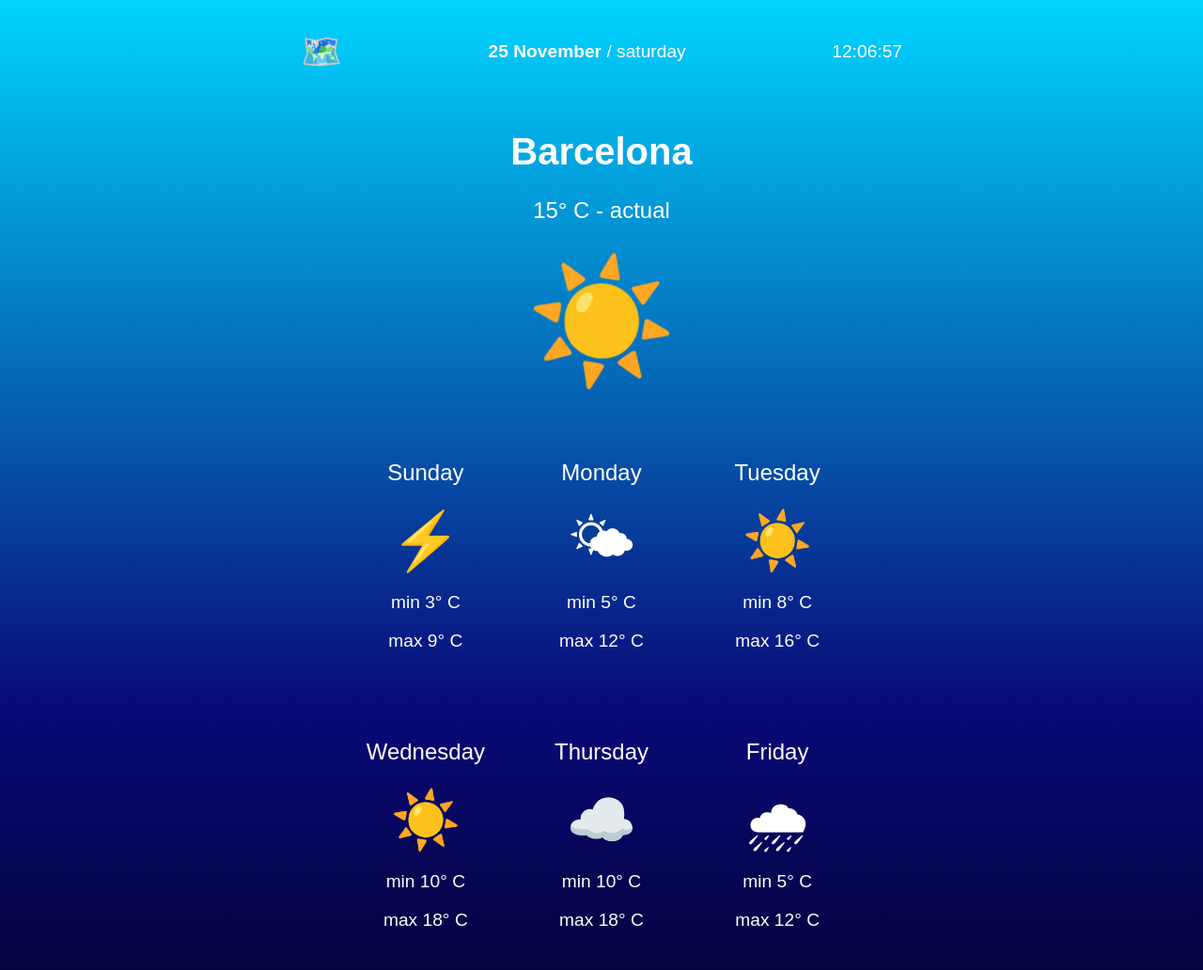
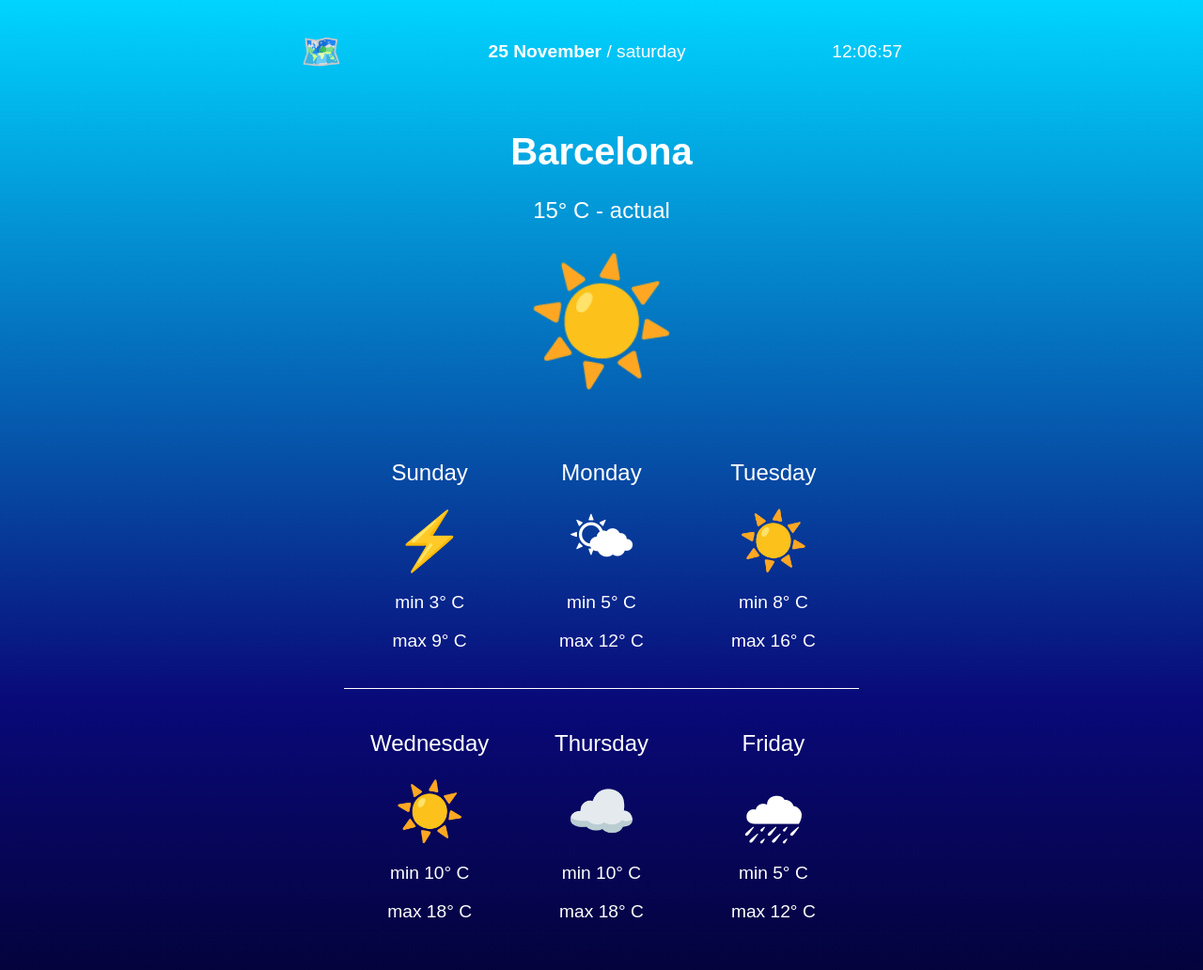
Before and after one commit to CreativeOneDay/03_weather_app, a plain HTML site: page index.html in a window 1280 px wide. Shown: the top 1032 px of the page at 94% size. Drawn offline with Linux system fonts and the light colour scheme.

Commit message:
horizontal line

```diff
--- a/style.css
+++ b/style.css
@@ -4,6 +4,7 @@ body {
 	background: linear-gradient(0deg, rgba(2,0,36,1) 0%, rgba(9,9,121,1) 35%, rgba(0,212,255,1) 100%);
 	color: white;
 }
+
 
 .flex-container {
 	width: 50%;
@@ -60,8 +61,14 @@ body {
 
 .weatherWrapper {
     display: grid;
-    grid-gap: 10px;
+    /*grid-gap: 10px;*/
     grid-template-columns: 2fr 1fr 1fr 1fr 2fr;
+}
+
+.day1, .day2, .day3{
+
+  text-align: center;
+  border-bottom: 1px solid white;
 }
 
 .box {
```
